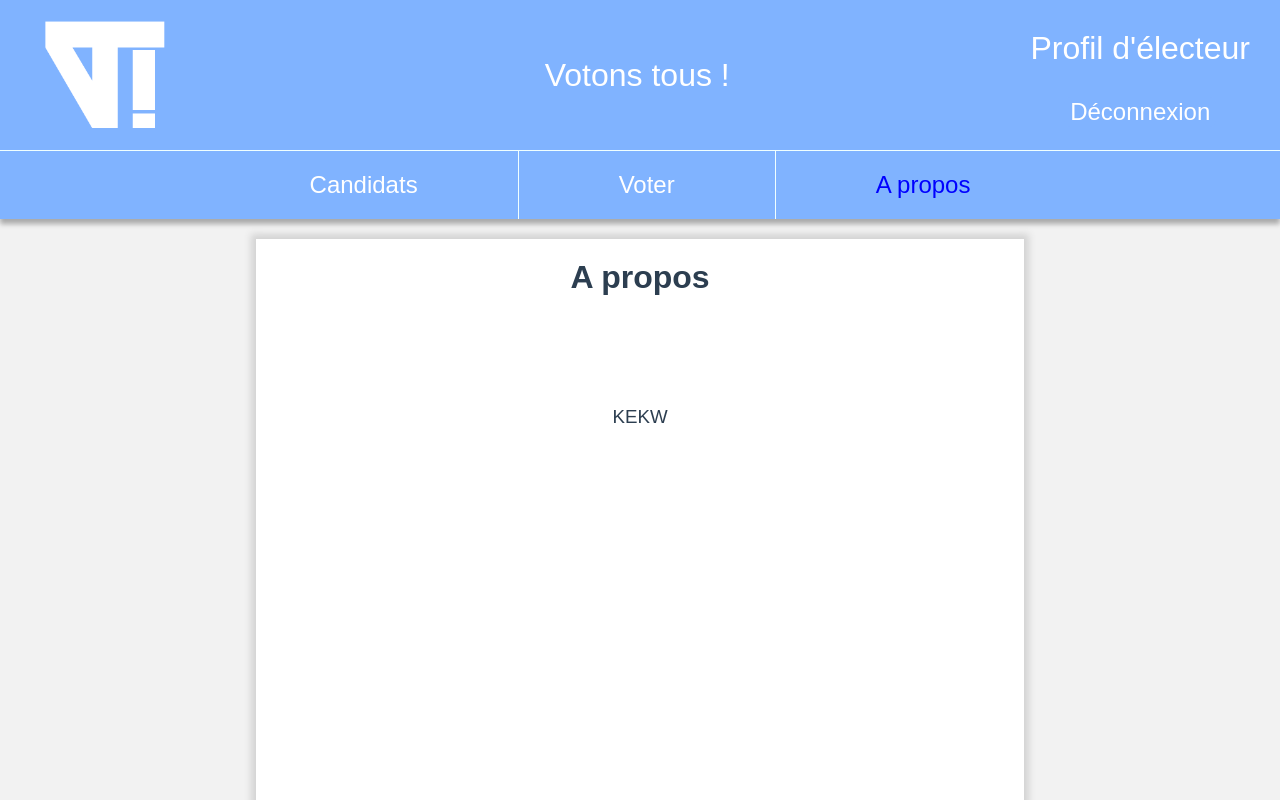
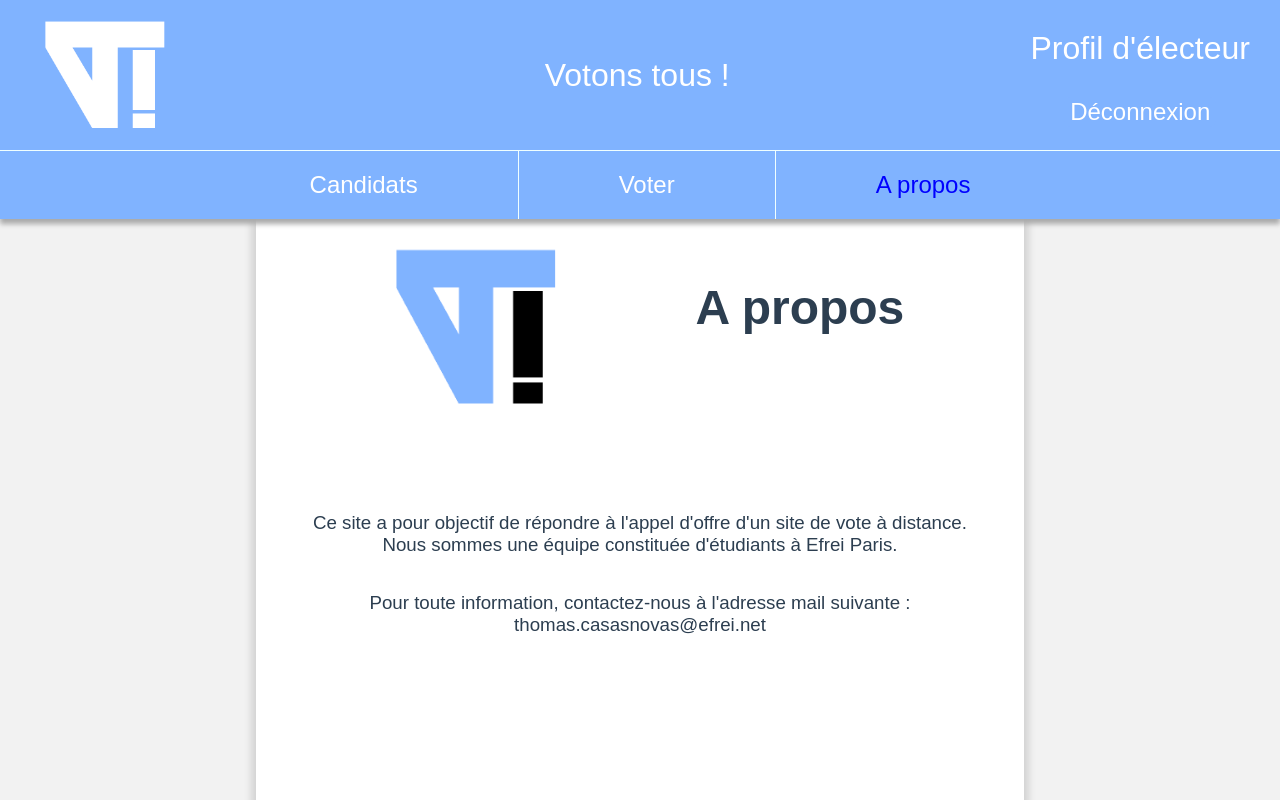
Before and after one commit to NovaGamma/MasterCamp, a Vue app in the folder vueClient/: page /Apropos in a window 1280 px wide. Shown: the top 800 px of the page. Built offline with nearby package versions, Linux system fonts and the light colour scheme.

Commit message:
apropos
Apropos

```diff
--- a/vueClient/src/components/Apropos.vue
+++ b/vueClient/src/components/Apropos.vue
@@ -5,8 +5,18 @@
   <section class="container4">
 
     <div class="Apropos">
-      <h1 class="title">A propos</h1>
-      <h3 class="textPropos">KEKW</h3>
+
+      <div class="Header">
+        <img style="width: 200px;"  src="../assets/LogoSite2.png"/>
+        <h1 class="title">A propos</h1>
+      </div>
+
+      <div>
+        <h3 class="textPropos">Ce site a pour objectif de répondre à l'appel d'offre d'un site de vote à distance.</h3>
+        <h3>Nous sommes une équipe constituée d'étudiants à Efrei Paris.  </h3><br><br>
+        <h3>Pour toute information, contactez-nous à l'adresse mail suivante :<br> thomas.casasnovas@efrei.net</h3>
+      </div>
+
     </div>
 
   </section>
@@ -26,30 +36,34 @@ export default {
 .container4{
   display: flex;
   flex-wrap: wrap;
-
   justify-content: center;
-  align-items: center;
 
 }
 
+.Header{
+  display: flex;
+  justify-content: space-evenly;
+}
+
 .Apropos{
-  align-self: center;
+  display: flex;
+  flex-direction: column;
   background-color: white;
   width: 60%;
   height: 700px;
-  margin: 20px;
   box-shadow: 0px 0px 7px 5px lightgrey;
 }
 
 .title{
   font-weight: bold;
-  font-size: xx-large;
+  font-size: xxx-large;
   padding-bottom: 100px;
-  padding-top: 20px;
+  padding-top: 8%;
 }
 
 .textPropos{
-  margin: 10px;
+  display: block;
+  margin-top: 10%;
 
 }
 
--- a/vueClient/src/components/NavBar.vue
+++ b/vueClient/src/components/NavBar.vue
@@ -6,7 +6,7 @@
     <div class="NavSup">
       <img class="LogoSite" src="../assets/LogoSite1.png">
       <h1 style="align-self: center; margin-left: 5%;">Votons tous !</h1>
-      <h3 style="">
+      <h3>
         <router-link class="textSup" to="/ProfilElecteur">Profil d'électeur</router-link>
         <button class="logOut" @click="logout">Déconnexion</button>
       </h3>
--- a/vueClient/src/components/ProfilElecteur.vue
+++ b/vueClient/src/components/ProfilElecteur.vue
@@ -2,14 +2,14 @@
   <NavBar/>
   <section class="container4">
 
-    <div class="Profile">
-      <h1 class="title">Mon profil electeur</h1>
+    <div class="ProfilElecteur">
+      <h1 class="title">Mon profil électeur</h1>
 
-      <h3 class="textPropos">First name : {{user.fullName.split(' ')[0]}}</h3>
-      <h3 class="textPropos">Last name  : {{user.fullName.split(' ')[1]}}</h3>
-      <h3 class="textPropos">Vote ID    : {{user.voterID}}</h3>
-      <h3 class="textPropos">Email      : {{user.email}}</h3>
-      <h3 class="textPropos">Commune    : {{commune.name}}</h3>
+      <h3 class="textProposElecteur">Prénom : {{user.fullName.split(' ')[0]}}</h3> <br>
+      <h3 class="textProposElecteur">Nom  : {{user.fullName.split(' ')[1]}}</h3> <br>
+      <h3 class="textProposElecteur">Numéro d'électeur    : {{user.voterID}}</h3> <br>
+      <h3 class="textProposElecteur">E-mail      : {{user.email}}</h3><br>
+      <h3 class="textProposElecteur">Commune    : {{commune.name}}</h3>
     </div>
 
   </section>
@@ -60,18 +60,17 @@ export default {
 </script>
 
 <style scoped>
-  .container4{
+
+.container4{
   display: flex;
   flex-wrap: wrap;
 
 }
 
-.Profile{
-  align-self: center;
+.ProfilElecteur{
   background-color: white;
-  width: 1000px;
+  width: 60%;
   height: 700px;
-  margin: 20px;
   box-shadow: 0px 0px 7px 5px lightgrey;
 }
 
@@ -79,10 +78,12 @@ export default {
   font-weight: bold;
   font-size: xx-large;
   padding-bottom: 100px;
-  padding-top: 20px;
+  padding-top: 30px;
 }
 
-.textPropos{
-
+.textProposElecteur{
+  text-align: justify;
+  margin-left: 10%;
+  font-size: x-large;
 }
 </style>
```
